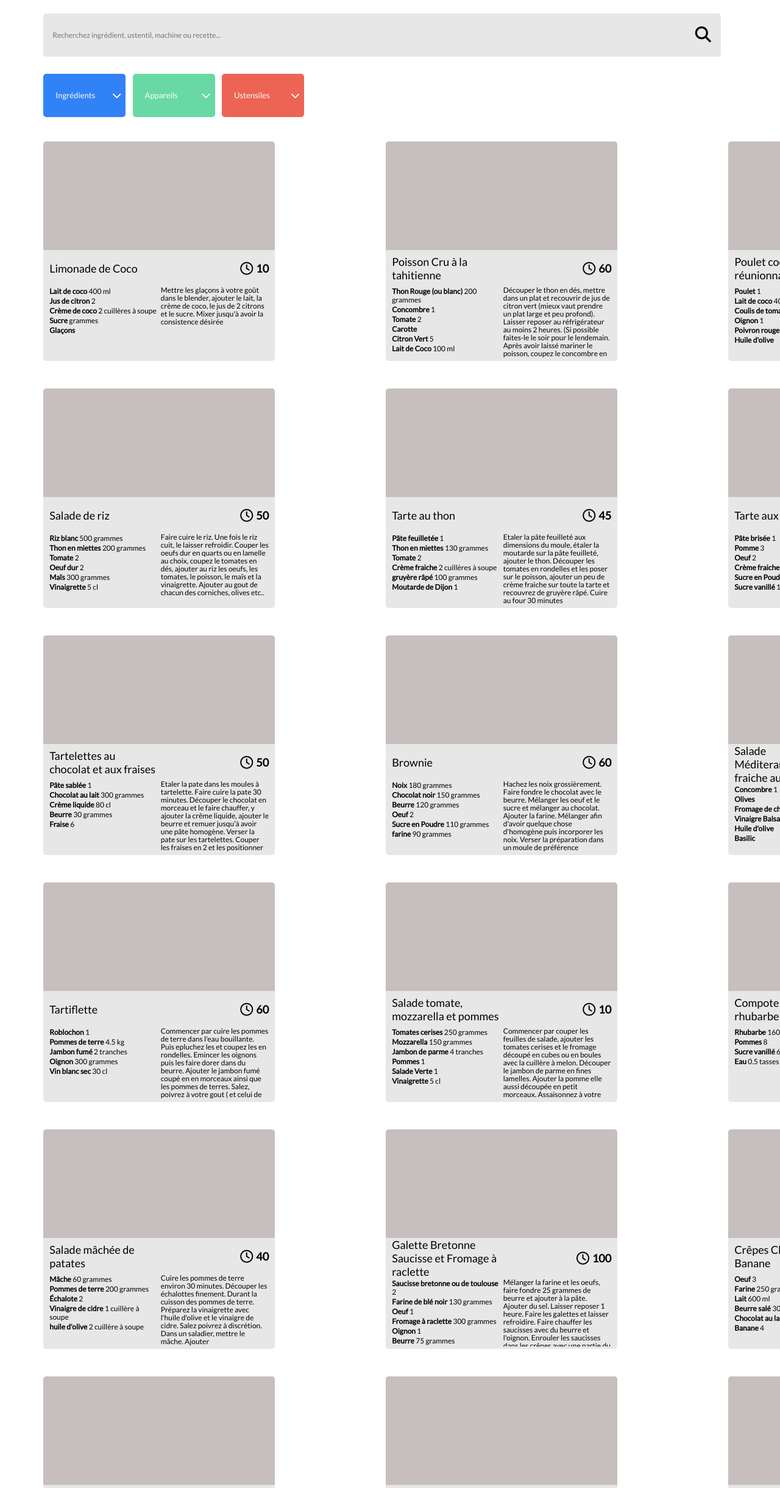
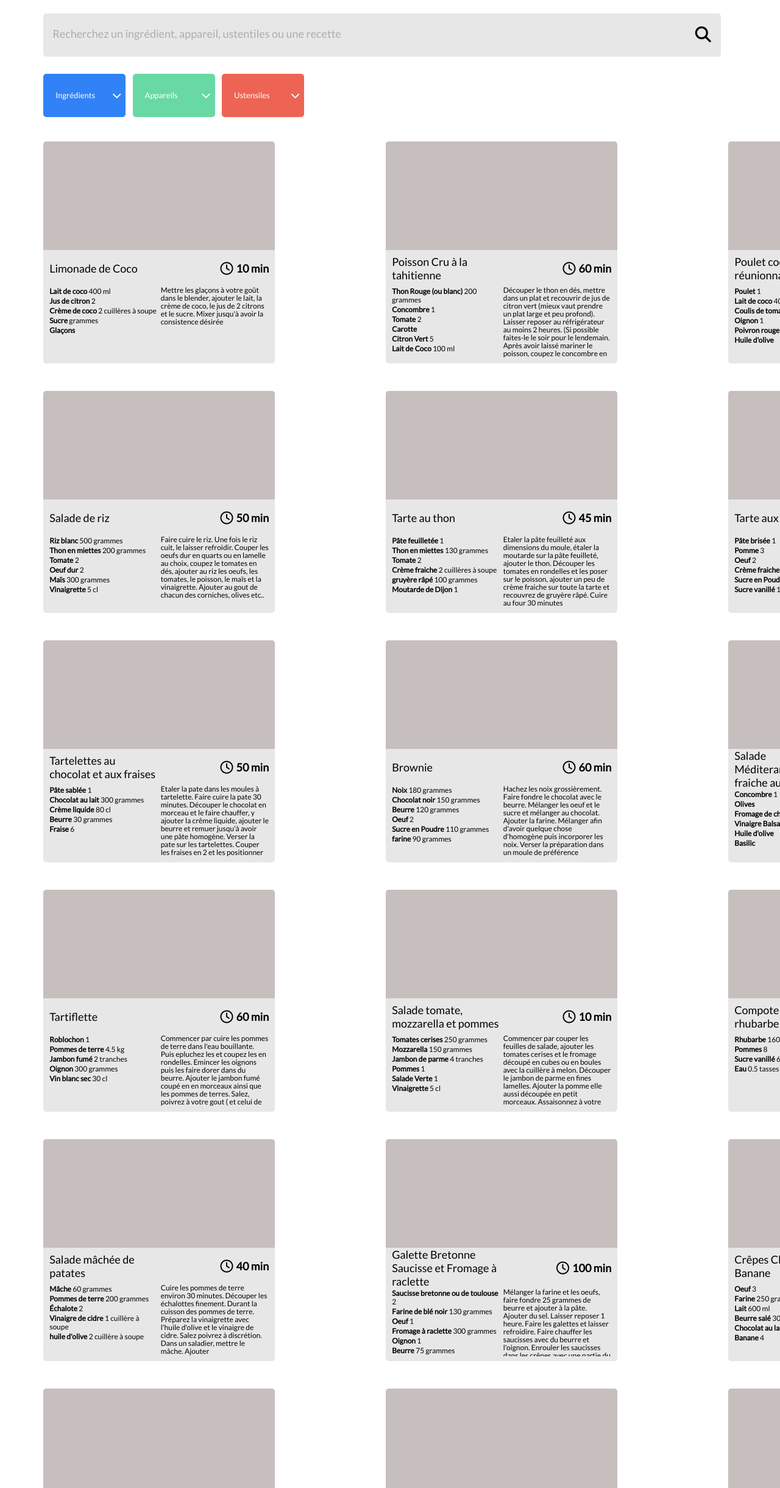
Before and after one commit to BerangerCassard/BerangerCassard.github.io, a website with bundled scripts: page index.html in a window 1280 px wide. Shown: the part 102-2542 px from the top of the page at 61% size. Built offline with nearby package versions, Linux system fonts and the light colour scheme.

Commit message:
to macbook

```diff
--- a/index.html
+++ b/index.html
@@ -16,7 +16,7 @@
     <header>
         <img id="logo" src="src/assets/images/logo_les_petits_plats.png">
         <div class="searchBar">
-            <input type="text" id="searchBar" placeholder="Recherchez ingrédient, ustentil, machine ou recette...">
+            <input type="text" id="searchBar" placeholder="Recherchez un ingrédient, appareil, ustentiles ou une recette">
             <i class="fas fa-search"></i>
         </div>
         <div id="suggestions"></div>
--- a/src/assets/styles/sass/4.components/_cards.scss
+++ b/src/assets/styles/sass/4.components/_cards.scss
@@ -3,7 +3,7 @@
 
   &__card {
     width: 380px;
-    height: 360px;
+    height: 364px;
     background-color: #E7E7E7;
     border-radius: 5px;
 
--- a/src/assets/styles/sass/4.components/_searchbar.scss
+++ b/src/assets/styles/sass/4.components/_searchbar.scss
@@ -8,6 +8,11 @@
   border: none;
   padding-left: 15px;
   //color: black;
+
+  &::placeholder {
+    font-size: 18px;
+    color: rgb(173,173,173);
+  }
 }
 
 .searchBar {
@@ -36,11 +41,16 @@
       width: 93px;
       border: none;
 
+      &::placeholder {
+        font-size: 18px;
+      }
+
       &:focus {
         outline: none;
 
         &::placeholder {
           color: transparent;
+          font-size: 20px;
         }
 
         & +.search__tagsLists__frame__block::after {
--- a/src/domain/model.class.js
+++ b/src/domain/model.class.js
@@ -29,7 +29,7 @@ export class Recipe {
             <div class="recipesList__card__image sketch"></div>
             <div class="recipesList__card__description sketch">
                 <div class="recipesList__card__description__name" class="sketch">${this.name}</div>
-                <div class="recipesList__card__description__time" class="sketch">${this.time}</div>
+                <div class="recipesList__card__description__time" class="sketch">${this.time} min</div>
                 <div class="recipesList__card__description__ingredients" class="sketch">
                     ${this.ingredientsHTML()}
                 </div>
```
Also changed, not shown: src/assets/styles/css/style.css, 1 other file.
